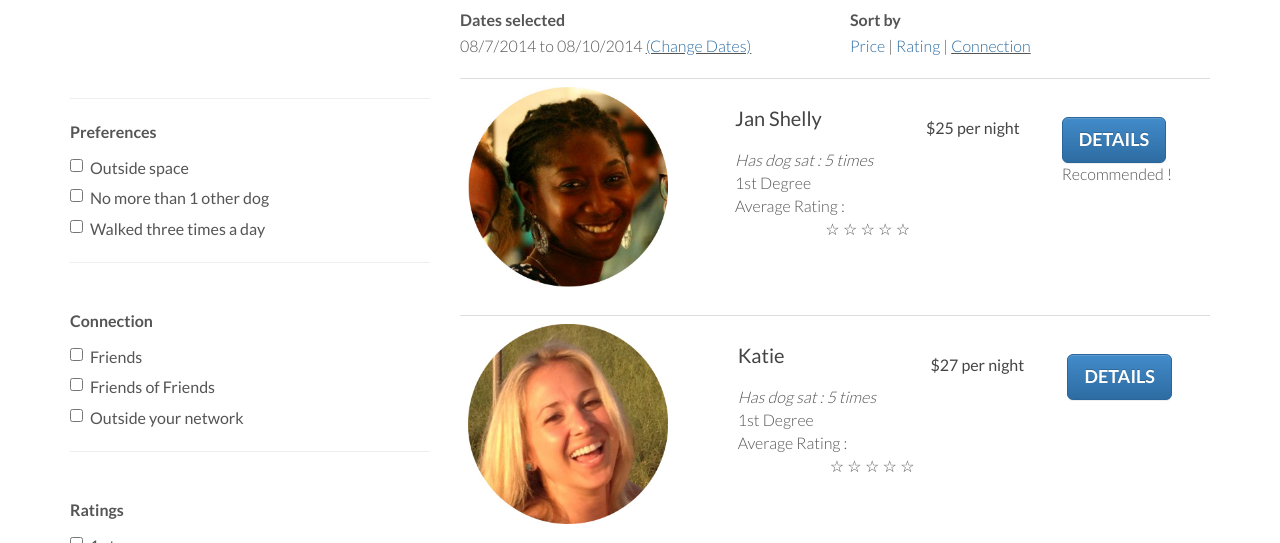
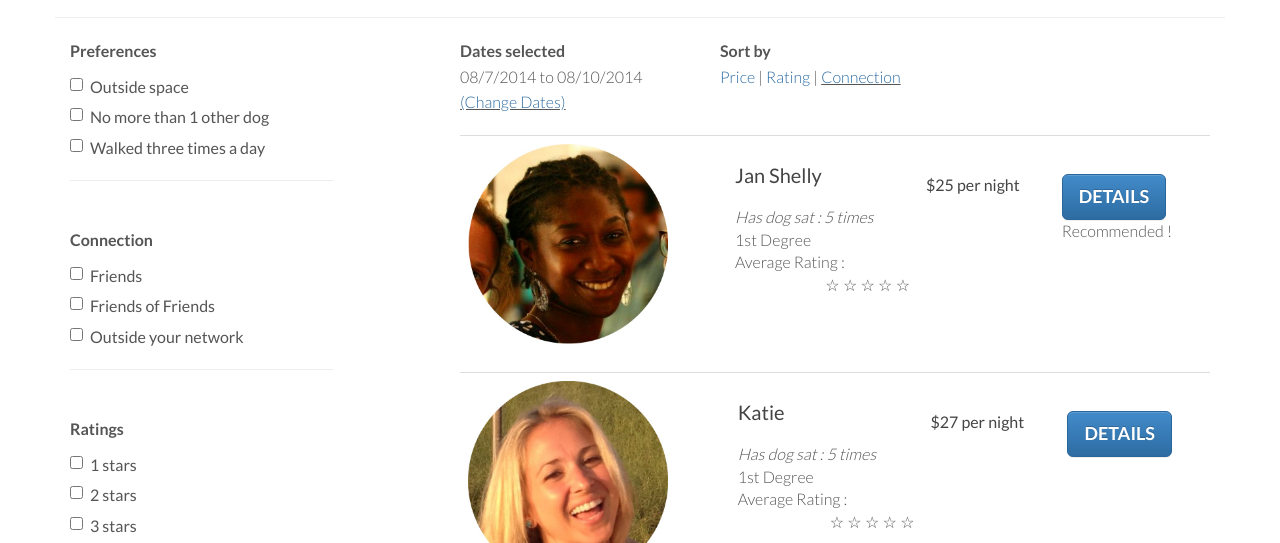
Before and after one commit to tdas/cannycare, a plain HTML site: page search.html in a window 1280 px wide. Shown: the part 202-745 px from the top of the page. Drawn offline with nearby package versions, Linux system fonts and the light colour scheme.

Commit message:
Fixed search.html

```diff
--- a/search.html
+++ b/search.html
@@ -69,42 +69,15 @@
 
   </ol>
 <div class="row">
-			<h3> Your Canny Care community</h3></div>
+			<h3> Your Canny Care community</h3>
+			<hr>
+
+</div>
+
 			<div class="row">
-			<div id="" class="col-lg-4">
-			</div>
+				<div class="col-lg-3 col-lg-offset-0">
 
 
-
-
-
-
-
-
-
-
-				<div id="container_main" class="col-lg-4 col-lg-offset-0">
-
-
-				<strong>Dates selected</strong>
-				<p>08/7/2014 to 08/10/2014 <u><a href="">(Change Dates)</a></p></u>
-				</div>
-
-				<div id="container_main" class="col-lg-4 col-lg-offset-0">
-				<strong>Sort by</strong> <p><a href="">Price </a> | <a href="">Rating </a> | <u><a href="">Connection </a></p> </u>
-				</div>
-
-
-
-
-
-			</div>
-
-			<div class="row">
-				<div class="col-lg-4 col-lg-offset-0">
-
-
-				<hr>
 					<strong>Preferences</strong>
 							<div class="checkbox">
 			  <label>
@@ -211,7 +184,22 @@
 				<hr>
 				</div>
 
-				<div class="col-lg-8 col-lg-offset-0">
+				<div class="col-lg-8 col-lg-offset-1">
+
+			<div class="row">
+					<div id="container_main" class="col-lg-4 col-lg-offset-0">
+
+
+				<strong>Dates selected</strong>
+				<p>08/7/2014 to 08/10/2014 <u><a href="">(Change Dates)</a></p></u>
+				</div>
+
+				<div id="container_main" class="col-lg-4 col-lg-offset-0">
+				<strong>Sort by</strong> <p><a href="">Price </a> | <a href="">Rating </a> | <u><a href="">Connection </a></p> </u>
+				</div>
+
+			</div>
+
 
 					<table class="table table-hover">
 					<tbody>
```
